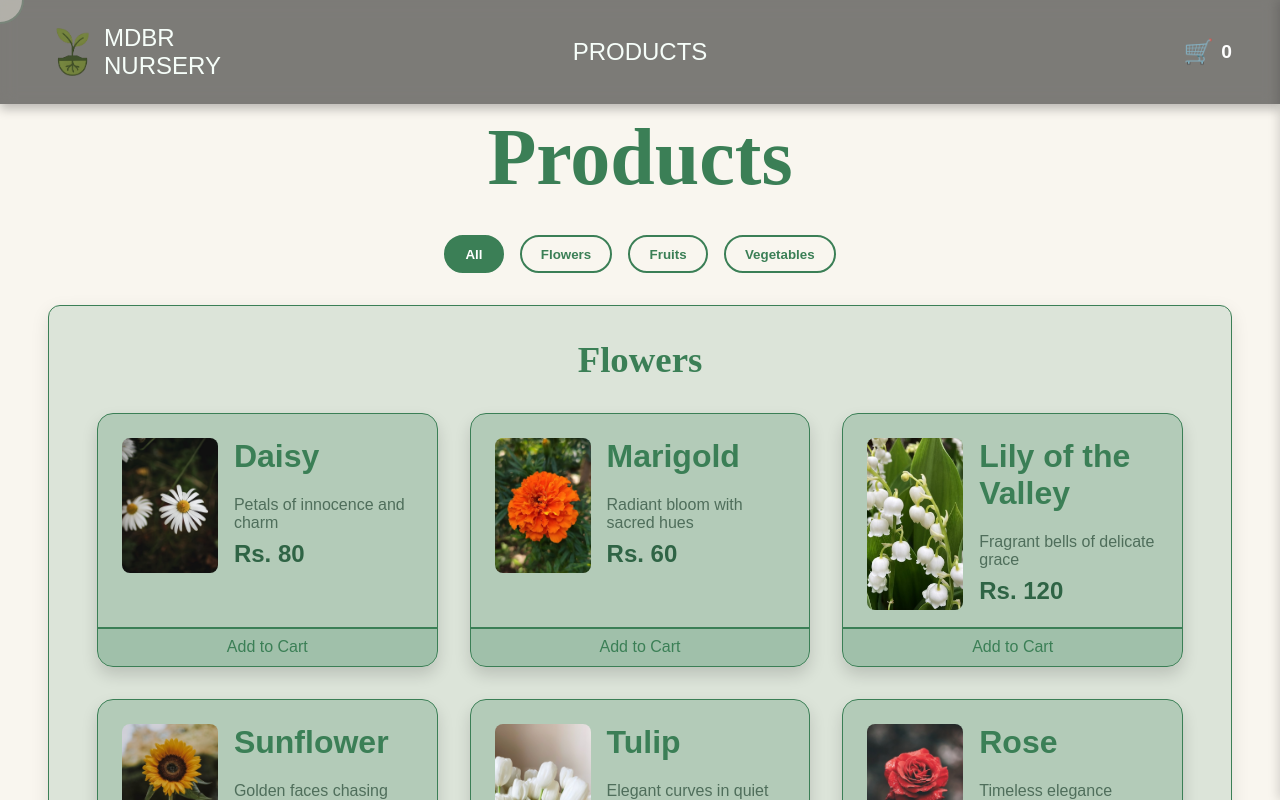
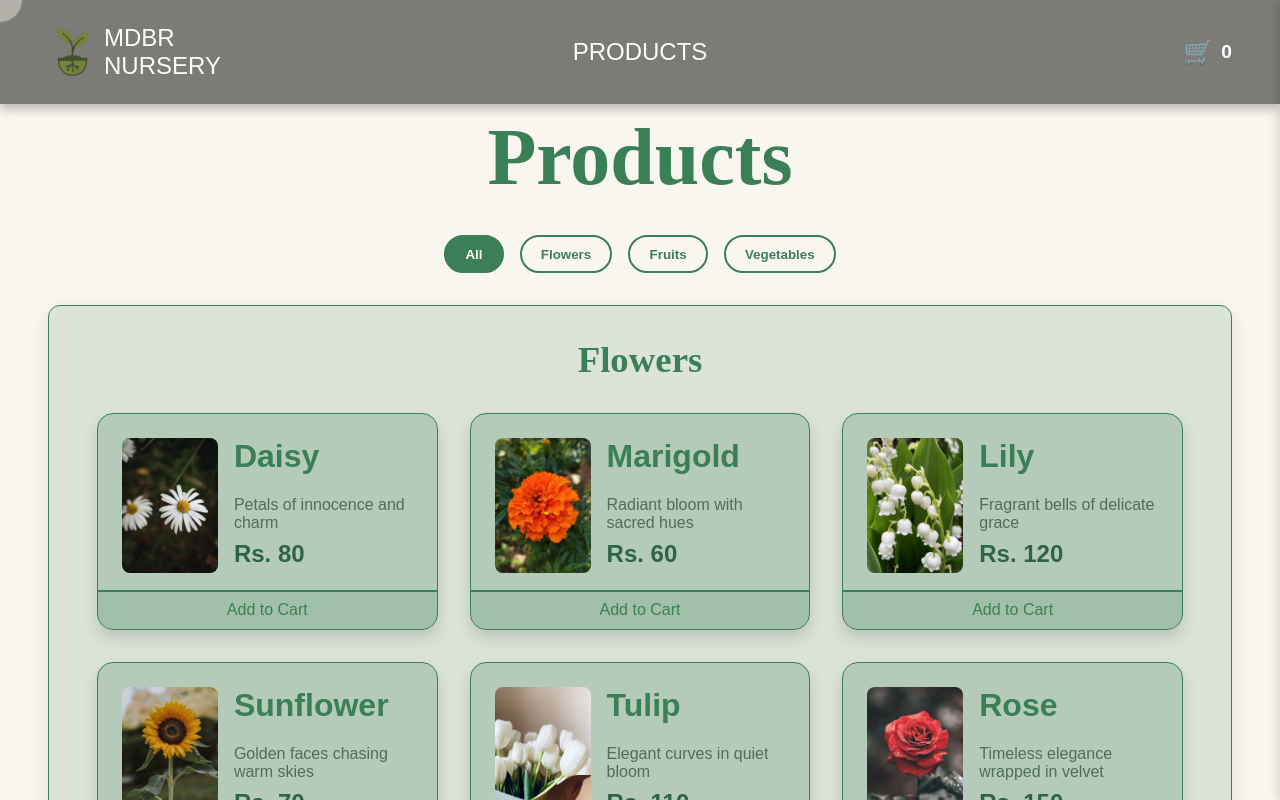
Before and after one commit to dawoodmdbr/mdbr-nursery, a React (Vite) app: page /mdbr-nursery/products in a window 1280 px wide. Shown: the top 800 px of the page. Built offline with nearby package versions, Linux system fonts and the light colour scheme.

Commit message:
some changes

```diff
--- a/public/Products.json
+++ b/public/Products.json
@@ -21,7 +21,7 @@
                 },
                 {
                     "id": 3,
-                    "name": "Lily of the Valley",
+                    "name": "Lily",
                     "description": "Fragrant bells of delicate grace",
                     "price": 120,
                     "image": "./images/lily.jpg",
--- a/src/components/ProductsSection.jsx
+++ b/src/components/ProductsSection.jsx
@@ -1,7 +1,7 @@
-import {useState} from "react";
+import "../styles/ProductsSection.css";
+import { useState } from "react";
 import {useCart} from "../context/CartContext";
 import toast from "react-hot-toast";
-import "../styles/ProductsSection.css";
 
 const ProductsSection = ({products}) => {
     const {cartItems, addToCart} = useCart();
@@ -31,8 +31,8 @@ const ProductsSection = ({products}) => {
                                 {categoryBlock.items.map((plant) => (
                                     <div
                                         className='product-card'
-                                        onClick={(e) => {
-                                            e.currentTarget.classList.add("vine");
+                                        onClick={() => {
+                                            classList.add("vine");
                                         }}
                                         key={plant.id}>
                                         <div className='product-info'>
--- a/src/styles/ProductsSection.css
+++ b/src/styles/ProductsSection.css
@@ -68,7 +68,7 @@
 
 .products .products-section {
     display: grid;
-    grid-template-columns: repeat(auto-fit, minmax(260px, 1fr));
+    grid-template-columns: repeat(auto-fit, minmax(20rem, 1fr));
     gap: 2rem;
     padding: 1rem;
 }
@@ -78,16 +78,13 @@
     /* light green tint */
     border-radius: 1rem;
     box-shadow: 0 0.5rem 1rem rgba(0, 0, 0, 0.15);
-    transition: all 0.3s ease;
     display: flex;
-    flex-direction: column;
     border: 1px solid #3b7f56;
     position: relative;
     padding-bottom: 2rem;
     overflow: hidden;
+    transition: all 0.3s ease;
 }
-
-
 .product-card:hover {
     transition: all 0.3s ease;
     /* transform: scale(1.05); */
@@ -110,14 +107,13 @@
 }
 
 .product-info {
+    display: flex;
     padding: 1.5rem;
-    display: flex;
     gap: 1rem;
 }
 
 .product-info img {
     width: 33%;
-    aspect-ratio: 1 / 1;
     object-fit: cover;
     border-radius: 0.5rem;
     flex-shrink: 0;
@@ -185,23 +181,6 @@
     /* dark green accent */
 }
 
-/* 💻 4K and wider */
-@media (min-width: 1921px) {
-    .products .products-section {
-        grid-template-columns: repeat(5, 1fr);
-        gap: 2.5rem;
-        padding: 2rem;
-        margin: 0 auto;
-    }
-
-    .product-text h1 {
-        font-size: 2.2rem;
-    }
-
-    .product-text .price {
-        font-size: 1.8rem;
-    }
-}
 
 @media (max-width: 768px) {
     .products {
```
